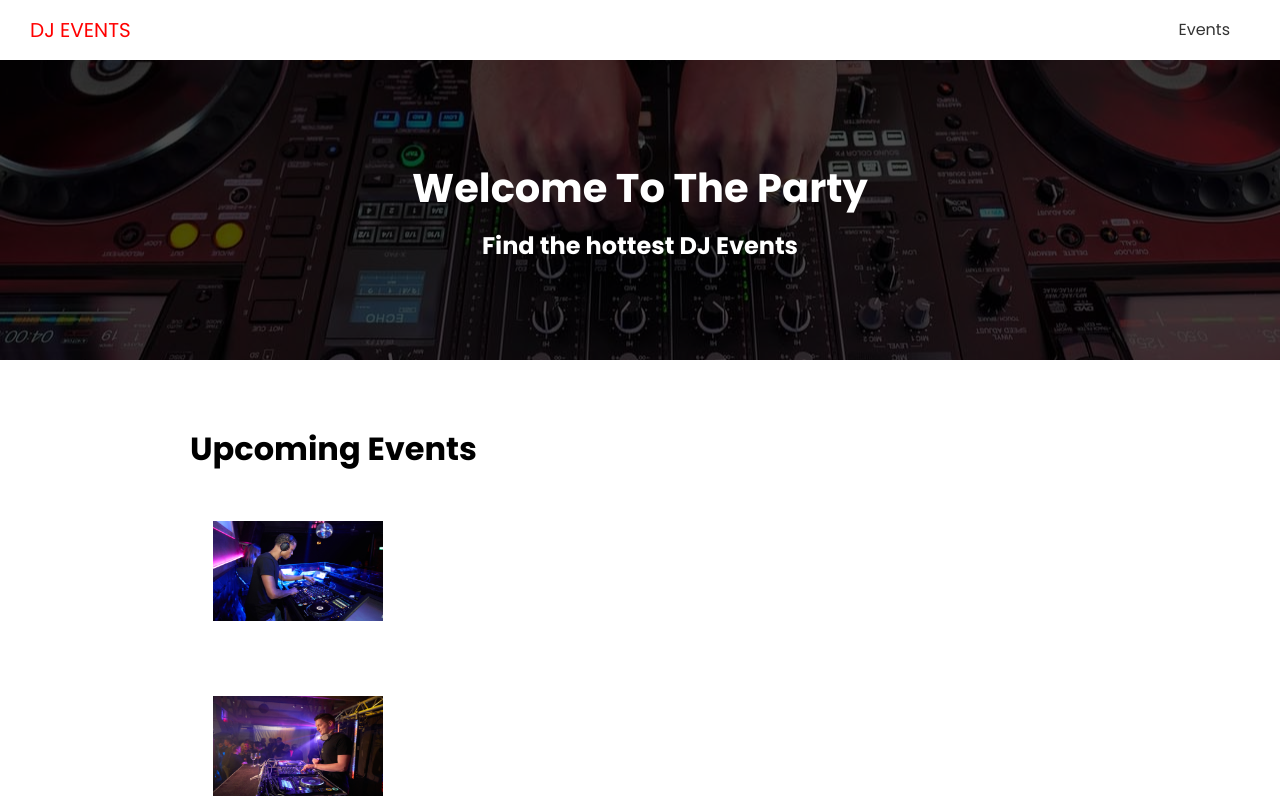
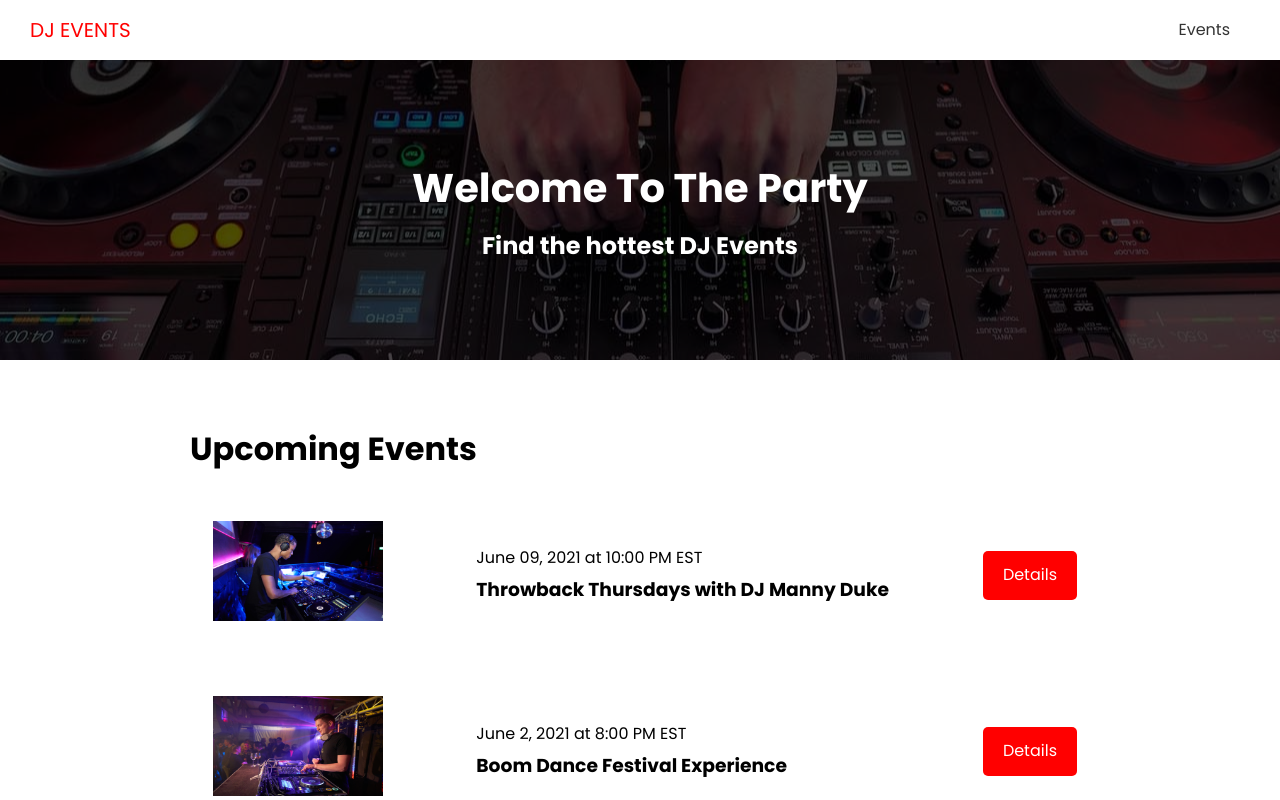
Before and after one commit to leobewater/udemy-next-js-building-music-event, a Next.js app in the folder frontend/: page / in a window 1280 px wide. Shown: the top 800 px of the page. Built offline with nearby package versions, Linux system fonts and the light colour scheme; no server answers.

Commit message:
show event title and date time

```diff
--- a/frontend/components/EventItem.js
+++ b/frontend/components/EventItem.js
@@ -1,3 +1,4 @@
+import Link from 'next/link'
 import Image from 'next/image'
 import styles from '@/styles/EventItem.module.css'
 
@@ -11,6 +12,17 @@ export default function EventItem({ evt }) {
           height={100}
         />
       </div>
+
+      <div className={styles.info}>
+          <span>{evt.date} at {evt.time}</span>
+          <h3>{evt.name}</h3>
+      </div>
+
+        <div className={styles.link}>
+            <Link href={`/events/${evt.slug}`}>
+                <a className='btn'>Details</a>
+            </Link>
+        </div>
     </div>
   )
 }
```
